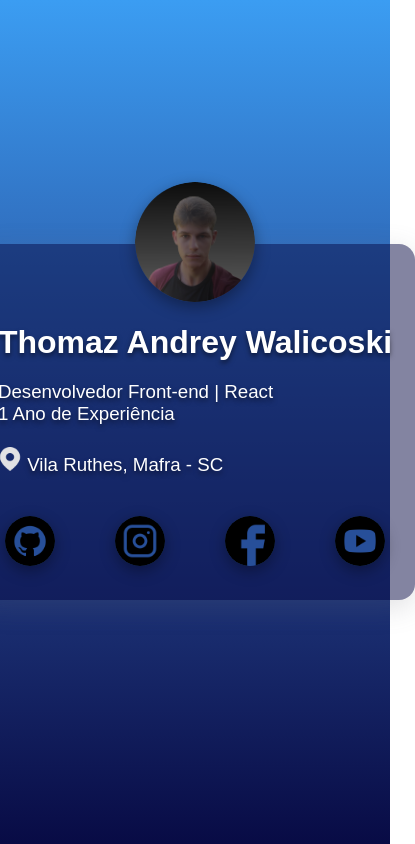
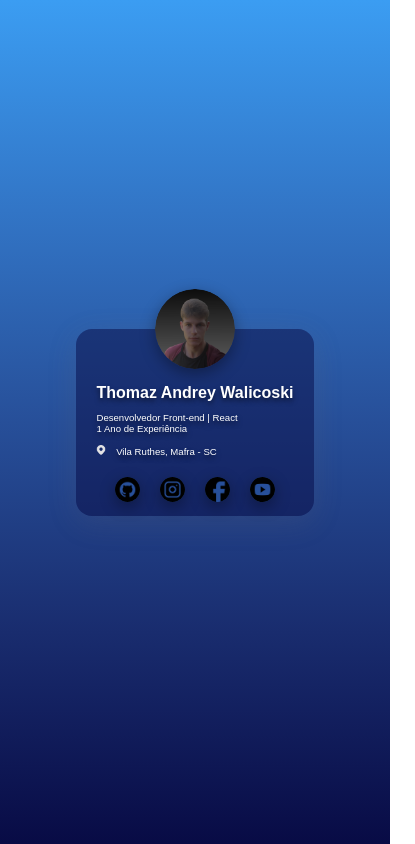
Before and after one commit to thomazandreywalicoski/card-perfil, a plain HTML site: page index.html in a window 390 px wide. Shown: the whole page, 415 px wide, since content can reach past the window. Drawn offline with Linux system fonts and the light colour scheme; a web font is replaced by a local one.

Commit message:
card perfil finalizado

```diff
--- a/style.css
+++ b/style.css
@@ -19,7 +19,7 @@
 
 .card {
     background-color: rgba(8, 11, 69, 0.5);
-    width: 540px;
+    max-width: 540px;
     border-radius: 16px;
     display: flex;
     flex-direction: column;
@@ -53,7 +53,8 @@ strong {
 }
 
 .address-icon {
-    width: 24px;
+    width: 20px;
+    padding-right: 5px;
     filter: invert(100%)
 }
 
@@ -78,3 +79,73 @@ strong {
 .rede-social:hover {
     transform: scale(110%);
 }
+
+@media (max-width: 500px) {
+    .card {
+        max-width: 340px;
+        padding: 0px 20px;
+    }
+
+    .profile-img {
+        width: 100px;
+        transform: translateY(-50px);
+    }
+
+    .info-card {
+        margin-top: -30px;
+    }
+
+    .name {
+        font-size: 1.4rem;
+        margin-bottom: 10px;
+    }
+
+    .description {
+        font-size: 0.9rem;
+    }
+
+    .address-icon {
+        width: 15px;
+        margin-right: 5px;
+    }
+
+    .rede-social {
+        width: 40px;
+        margin: 20px;
+    }
+}
+
+@media (max-width: 390px) {
+    .card {
+        max-width: 200px;
+        padding: 0px 20px;
+    }
+
+    .profile-img {
+        width: 80px;
+        transform: translateY(-40px);
+    }
+
+    .info-card {
+        margin-top: -25px;
+    }
+
+    .name {
+        font-size: 1rem;
+        margin-bottom: 10px;
+    }
+
+    .description {
+        font-size: 0.6rem;
+    }
+
+    .address-icon {
+        width: 10px;
+        margin-right: 2px;
+    }
+
+    .rede-social {
+        width: 25px;
+        margin: 10px;
+    }
+}
```
